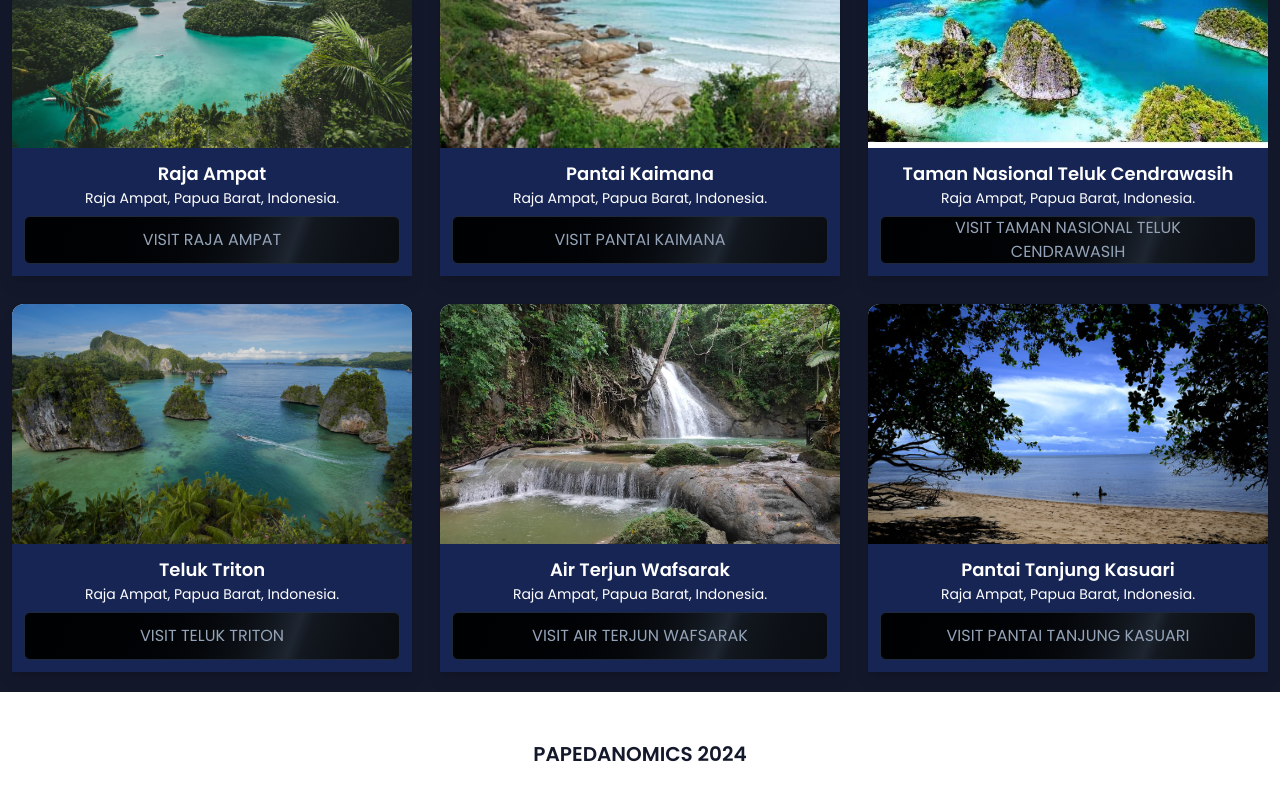
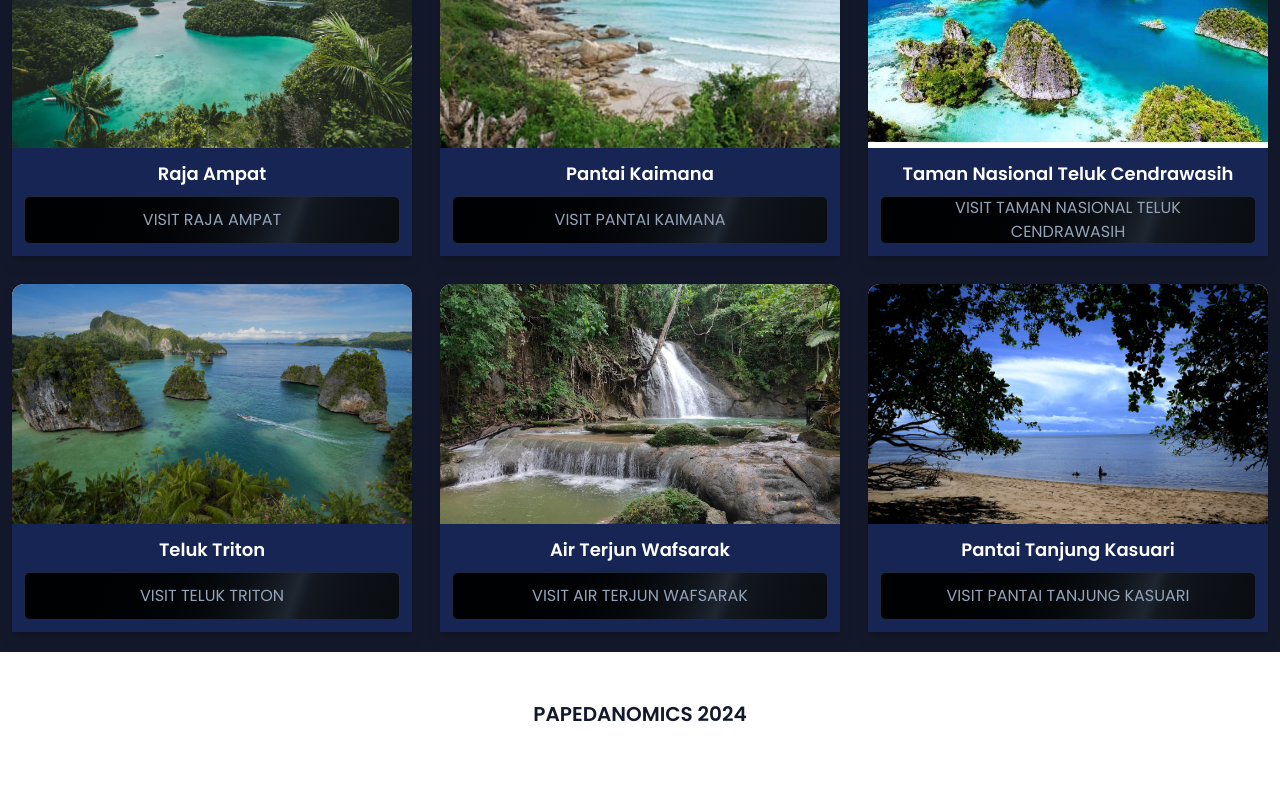
Before and after one commit to ily3000n/papedanomics, a Next.js app: page / in a window 1280 px wide. Shown: the part 932-1732 px from the top of the page. After the commit the page ends 1708 px from the top, so only its background shows below. Built offline with nearby package versions, Linux system fonts and the light colour scheme.

Commit message:
Update Card2.tsx

```diff
--- a/components/Card2.tsx
+++ b/components/Card2.tsx
@@ -37,7 +37,7 @@ const Card2 = forwardRef<HTMLDivElement>((props, ref) => {
             />
             <div className='w-full flex flex-col p-3 text-black text-center bg-blue-950'>
               <span className='font-bold text-lg text-white'>{wisata.title ?? 'Unknown'}</span>
-              <span className='font-medium text-sm text-white'>{wisata.address ?? 'No description available.'}</span>
+
               <button
                 onClick={() => window.location.href = wisata.link ?? '#'}
                 className="mt-2 p-2 inline-flex h-12 animate-shimmer items-center justify-center rounded-md border border-slate-800 bg-[linear-gradient(110deg,#000103,45%,#1e2631,55%,#000103)] bg-[length:200%_100%] px-6 font-medium text-slate-400 transition-colors focus:outline-none focus:ring-2 focus:ring-slate-400 focus:ring-offset-2 focus:ring-offset-slate-50">
```
